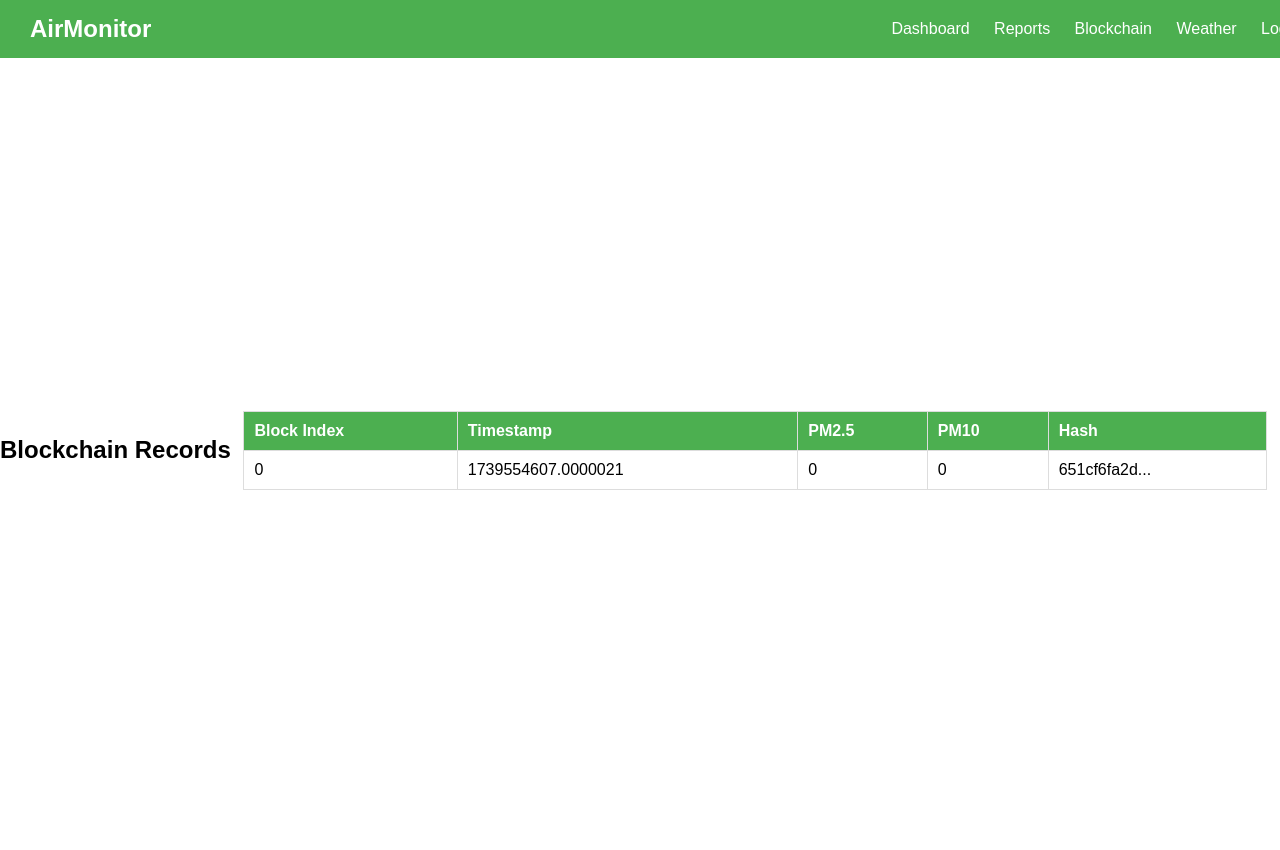
After one commit to Geeky-Ck5/Smart_Web, a Flask app: page /blockchain in a window 1280 px wide. The commit adds this page. Run offline with Flask 3, Linux system fonts and the light colour scheme.

```diff
--- a/api/sensor_api.py
+++ b/api/sensor_api.py
@@ -1,6 +1,6 @@
 from flask import Flask, jsonify
 import random
-
+import datetime
 app = Flask(__name__)
 
 @app.route('/sensor', methods=['GET'])
@@ -8,7 +8,7 @@ def get_sensor_data():
     data = {
         "PM2.5": round(random.uniform(10, 150), 2),
         "PM10": round(random.uniform(10, 200), 2),
-        "timestamp": "2025-01-25T12:00:00Z"
+        "timestamp":  datetime.datetime.utcnow().strftime("%Y-%m-%d %H:%M:%S")
     }
     return jsonify(data)
 
--- a/app.py
+++ b/app.py
@@ -6,9 +6,10 @@ from werkzeug.security import generate_password_hash, check_password_hash
 from db.mongodb import store_sensor_data, register_user, authenticate_user, create_users_collection, get_db
 from blockchain.blockchain import Blockchain
 import datetime
-
+import os
 app = Flask(__name__)
-app.secret_key = "supersecretkey"
+app.secret_key = os.urandom(24)  # Generate a new secret key every restart (forces session reset)
+app.config['SESSION_PERMANENT'] = False  # Ensure sessions expire when the app closes
 
 blockchain = Blockchain()
 air_pollution_data = []  # Stores real-time pollution data
@@ -66,7 +67,7 @@ def store_weekly_summary():
 
 ### Start Schedulers ###
 scheduler = BackgroundScheduler()
-scheduler.add_job(fetch_sensor_data, "interval", seconds=30)
+scheduler.add_job(fetch_sensor_data, "interval", seconds=5)
 scheduler.add_job(store_weekly_summary, "interval", weeks=1)
 scheduler.start()
 
@@ -86,20 +87,52 @@ def dashboard():
 
     user_role = session["user_type"]
     db = get_db()
-    pollution_data = list(db.pollution_data.find({}, {"_id": 0}))
 
-    # Fetch blockchain summary
-    blockchain_data = blockchain.get_chain()
+    # Fetch the latest 10 records (Sorted by timestamp descending)
+    pollution_data = list(db.pollution_data.find({}, {"_id": 0}).sort("timestamp", -1).limit(10))
 
-    return render_template("dashboard.html", data=pollution_data,blockchain_data=blockchain_data, user_role=user_role)
+    # Get last 10 blockchain records
+    blockchain_data = blockchain.get_chain()[-10:]
+
+    # Get total counts
+    total_pollution = db.pollution_data.count_documents({})
+    total_blocks = len(blockchain_data)
+
+    # Fix: Ensure we are counting PM2.5 values above threshold properly
+    pm25_threshold = 100  # PM2.5 threshold value
+    pm10_threshold = 150  # PM10 threshold value
+
+    pm25_threshold_count = db.pollution_data.count_documents({"PM2.5": {"$gt": pm25_threshold}})
+    pm10_threshold_count = db.pollution_data.count_documents({"PM10": {"$gt": pm10_threshold}})
+    actuator_count = pm25_threshold_count + pm10_threshold_count
+
+    # Fix: Fetch Highest PM2.5 & PM10 Values
+    highest_pm25_doc = db.pollution_data.find_one({"PM2.5": {"$exists": True, "$gt": 0}}, sort=[("PM2.5", -1)])
+    highest_pm10_doc = db.pollution_data.find_one({"PM10": {"$exists": True, "$gt": 0}}, sort=[("PM10", -1)])
+
+    highest_pm25 = highest_pm25_doc["PM2.5"] if highest_pm25_doc else "No Data"
+    highest_pm25_timestamp = highest_pm25_doc["timestamp"] if highest_pm25_doc else "No Data"
+
+    highest_pm10 = highest_pm10_doc["PM10"] if highest_pm10_doc else "No Data"
+    highest_pm10_timestamp = highest_pm10_doc["timestamp"] if highest_pm10_doc else "No Data"
+
+    return render_template("dashboard.html",
+                           data=pollution_data, blockchain_data=blockchain_data,
+                           total_pollution=total_pollution, total_blocks=total_blocks,
+                           pm25_threshold_count=pm25_threshold_count, pm10_threshold_count=pm10_threshold_count,
+                           actuator_count=actuator_count,
+                           highest_pm25=highest_pm25, highest_pm25_timestamp=highest_pm25_timestamp,
+                           highest_pm10=highest_pm10, highest_pm10_timestamp=highest_pm10_timestamp)
 
 
 @app.route("/activate_actuator", methods=["POST"])
 def activate_actuator():
-    if "user_type" in session and session["user_type"] in ["admin", "home_user"]:
-        requests.post("http://127.0.0.1:5002/actuator")
-        return redirect("/dashboard")
-    return "Unauthorized", 403
+    """Triggers the actuator when pollution levels exceed the threshold."""
+    try:
+        response = requests.post("http://127.0.0.1:5002/actuator")
+        print(f"Actuator triggered: {response.status_code}")
+    except requests.exceptions.RequestException as e:
+        print(f"Error triggering actuator: {e}")
 
 
 @app.route("/toggle_user_status", methods=["POST"])
@@ -135,6 +168,12 @@ def blockchain_page():
     blockchain_data = blockchain.get_chain()
     return render_template("blockchain.html", blockchain_data=blockchain_data)
 
+@app.route("/add_block", methods=["POST"])
+def add_block():
+    data = request.json  # Expecting {"PM2.5": 120, "PM10": 200}
+    blockchain.add_block(data)
+    return jsonify({"message": "Block added successfully!", "data": data}), 201
+
 
 @app.route("/admin")
 def admin_panel():
@@ -150,6 +189,37 @@ def admin_panel():
 def index_redirect():
     return redirect("/")
 
+@app.route("/reports")
+def reports():
+    db = get_db()
+
+    # Default: Fetch all pollution data
+    pollution_data = list(db.pollution_data.find({}, {"_id": 0}))
+
+    # Get date filters from request
+    start_date = request.args.get("start_date")
+    end_date = request.args.get("end_date")
+
+    if start_date and end_date:
+        # Convert string dates to datetime format for MongoDB query
+        start_dt = datetime.strptime(start_date, "%Y-%m-%d")
+        end_dt = datetime.strptime(end_date, "%Y-%m-%d")
+
+        # Adjust MongoDB query to match stored ISO format
+        pollution_data = list(db.pollution_data.find({
+            "timestamp": {
+                "$gte": start_dt.strftime("%Y-%m-%dT00:00:00Z"),
+                "$lte": end_dt.strftime("%Y-%m-%dT23:59:59Z")
+            }
+        }, {"_id": 0}))
+
+    # Prepare data for Chart.js
+    timestamps = [entry["timestamp"] for entry in pollution_data]
+    pm25_values = [entry["PM2.5"] for entry in pollution_data]
+    pm10_values = [entry["PM10"] for entry in pollution_data]
+
+    return render_template("report.html", data=pollution_data,
+                           timestamps=timestamps, pm25_values=pm25_values, pm10_values=pm10_values)
 
 
 ### User Registration ###
@@ -199,6 +269,11 @@ def login():
 
     return render_template("login.html")
 
+@app.before_request
+def clear_session_on_restart():
+    if "user_type" in session:
+        session.pop("user_type", None)  # Clear the session on restart
+
 ### User Logout ###
 @app.route("/logout")
 def logout():
--- a/blockchain/blockchain.py
+++ b/blockchain/blockchain.py
@@ -1,29 +1,61 @@
 import hashlib
 import time
+from db.mongodb import get_db
 
 class Block:
-    def __init__(self, index, timestamp, data, previous_hash):
+    def __init__(self, index, timestamp, data, previous_hash,hash_value=None):
         self.index = index
         self.timestamp = timestamp
         self.data = data
         self.previous_hash = previous_hash
-        self.hash = self.calculate_hash()
+        self.hash = hash_value if hash_value else self.calculate_hash()
 
     def calculate_hash(self):
         data_string = f"{self.index}{self.timestamp}{self.data}{self.previous_hash}"
         return hashlib.sha256(data_string.encode()).hexdigest()
 
+    def to_dict(self):
+        return {
+            "index": self.index,
+            "timestamp": self.timestamp,
+            "data": self.data,
+            "previous_hash": self.previous_hash,
+            "hash": self.hash
+        }
+
+
 class Blockchain:
     def __init__(self):
-        self.chain = [self.create_genesis_block()]
+        self.db = get_db()
+        self.chain = self.load_chain_from_db()  # Load blockchain from MongoDB
 
     def create_genesis_block(self):
-        return Block(0, time.time(), {"PM2.5": 0, "PM10": 0, "message": "Genesis Block"}, "0")
+        genesis_block = Block(0, time.time(), {"PM2.5": 0, "PM10": 0, "message": "Genesis Block"}, "0")
+        self.db.blockchain.insert_one(genesis_block.to_dict())  # Store in MongoDB
+        return genesis_block
+
+    def load_chain_from_db(self):
+        blockchain_data = list(self.db.blockchain.find({}, {"_id": 0}))  # Fetch blockchain from DB
+
+        # Fix: Ensure we only pass expected fields
+        chain = []
+        for block in blockchain_data:
+            chain.append(Block(
+                index=block["index"],
+                timestamp=float(block["timestamp"]),  # Ensure timestamp is a float
+                data=block["data"],
+                previous_hash=block["previous_hash"],
+                hash_value=block["hash"]
+            ))
+        return chain if chain else [self.create_genesis_block()]
 
     def add_block(self, data):
         previous_block = self.chain[-1]
         new_block = Block(len(self.chain), time.time(), data, previous_block.hash)
         self.chain.append(new_block)
 
+        # Save block to MongoDB
+        self.db.blockchain.insert_one(new_block.to_dict())
+
     def get_chain(self):
-        return [block.__dict__ for block in self.chain]
+        return [block.to_dict() for block in self.chain]
--- /dev/null
+++ b/templates/blockchain.html
@@ -0,0 +1,49 @@
+<!DOCTYPE html>
+<html lang="en">
+<head>
+    <meta charset="UTF-8">
+    <meta name="viewport" content="width=device-width, initial-scale=1.0">
+    <title>Blockchain Data</title>
+    <link rel="stylesheet" href="/static/styles.css">
+</head>
+<body>
+
+    <nav>
+        <div class="nav-logo">AirMonitor</div>
+        <div class="nav-links">
+            <a href="/dashboard">Dashboard</a>
+            <a href="/reports">Reports</a>
+            <a href="/blockchain">Blockchain</a>
+            <a href="/weather">Weather</a>
+            <a href="/logout" class="logout-btn">Logout</a>
+        </div>
+    </nav>
+
+    <div class="container">
+        <h2>Blockchain Records</h2>
+        <table class="blockchain-table">
+            <thead>
+                <tr>
+                    <th>Block Index</th>
+                    <th>Timestamp</th>
+                    <th>PM2.5</th>
+                    <th>PM10</th>
+                    <th>Hash</th>
+                </tr>
+            </thead>
+            <tbody>
+                {% for block in blockchain_data %}
+                <tr>
+                    <td>{{ block.index }}</td>
+                    <td>{{ block.timestamp }}</td>
+                    <td>{{ block.data['PM2.5'] }}</td>
+                    <td>{{ block.data['PM10'] }}</td>
+                    <td>{{ block.hash[:10] }}...</td>
+                </tr>
+                {% endfor %}
+            </tbody>
+        </table>
+    </div>
+
+</body>
+</html>
```
Also changed, not shown: db/mongodb.py (+16 -4 lines), static/dashboard.css (added, +130 -0 lines), templates/dashboard.html (+39 -21 lines), templates/report.html (added, +103 -0 lines).
